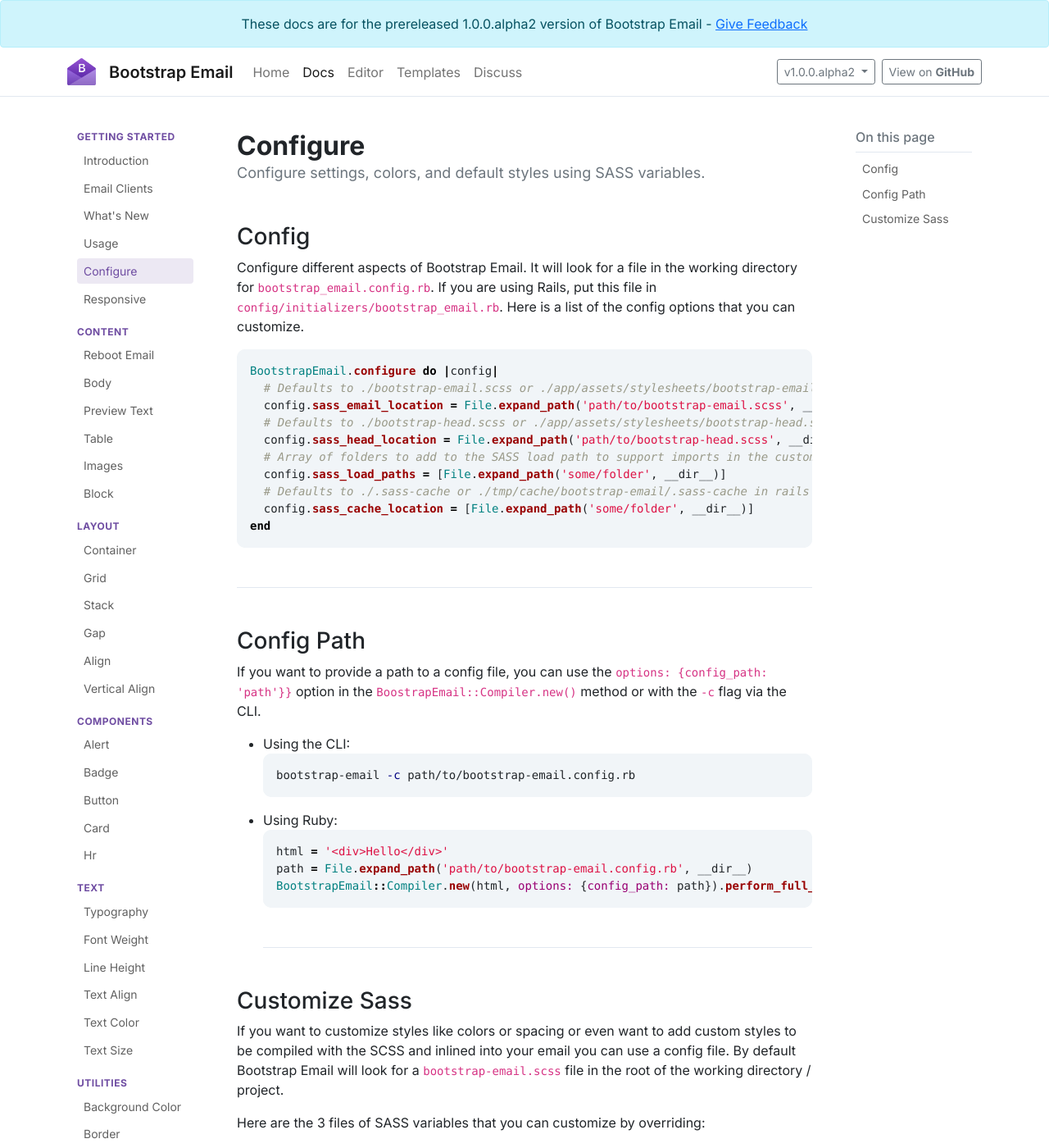
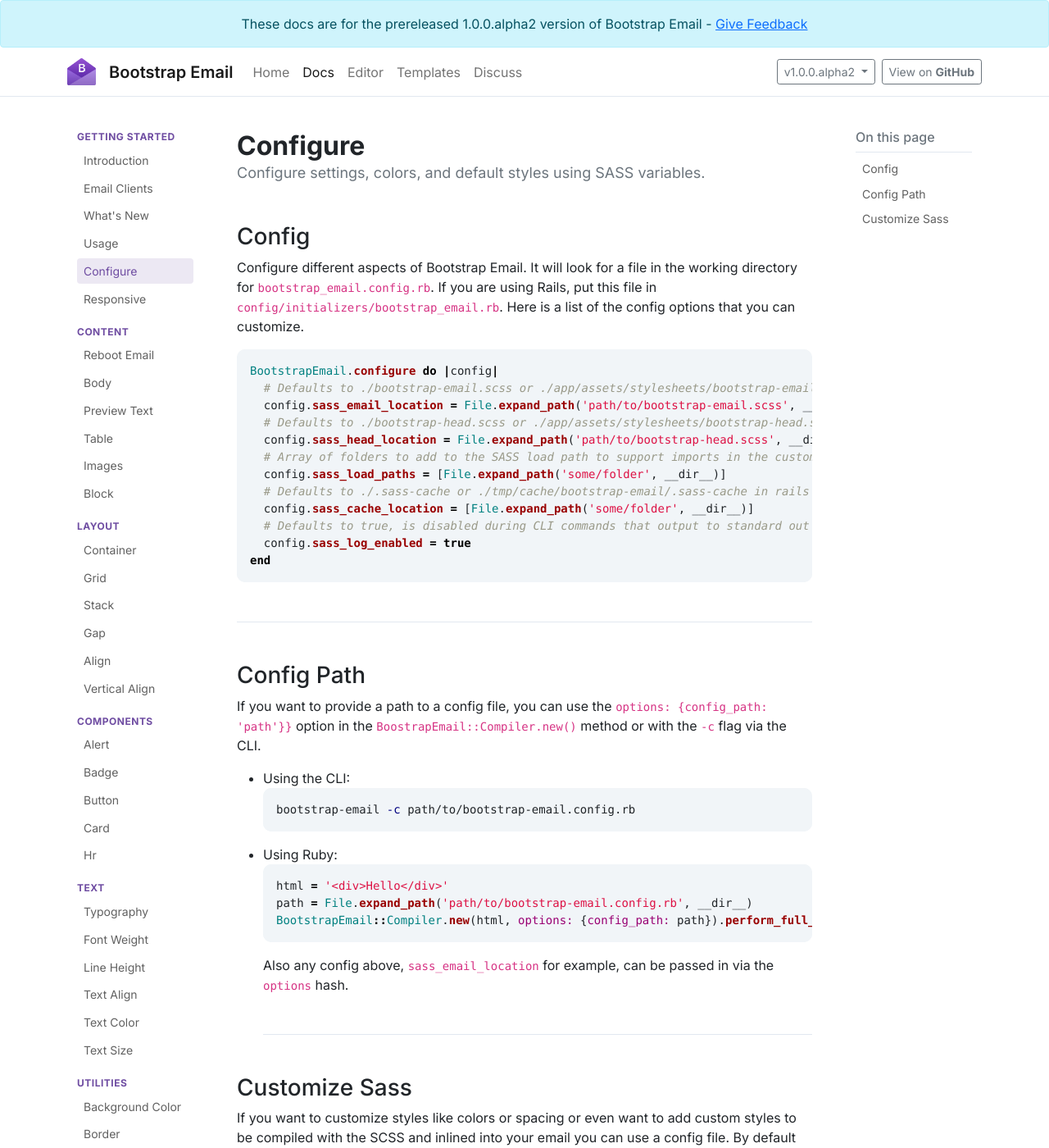
Before and after one commit to bootstrap-email/documentation-1.x, a Jekyll site: the page built from docs/configure.md, in a window 1280 px wide and 1400 px high. Shown: the whole window at 82% size. Built offline with Jekyll 4.4.1, drawn with Linux system fonts in a browser that asks for light colours; nearby versions of some CDN libraries; comment, search, counter and statistics services are not loaded.

Commit message:
More options

````diff
--- a/docs/configure.md
+++ b/docs/configure.md
@@ -19,6 +19,8 @@
   config.sass_load_paths = [File.expand_path('some/folder', __dir__)]
   # Defaults to ./.sass-cache or ./tmp/cache/bootstrap-email/.sass-cache in rails
   config.sass_cache_location = [File.expand_path('some/folder', __dir__)]
+  # Defaults to true, is disabled during CLI commands that output to standard out
+  config.sass_log_enabled = true
 end
 ```
 
@@ -34,6 +36,7 @@
 path = File.expand_path('path/to/bootstrap-email.config.rb', __dir__)
 BootstrapEmail::Compiler.new(html, options: {config_path: path}).perform_full_compile
 ```
+Also any config above, `sass_email_location` for example, can be passed in via the `options` hash.
 
 {% include header.html name="Customize Sass" hr="true" %}
 If you want to customize styles like colors or spacing or even want to add custom styles to be compiled with the SCSS and inlined into your email you can use a config file. By default Bootstrap Email will look for a `bootstrap-email.scss` file in the root of the working directory / project.
````
